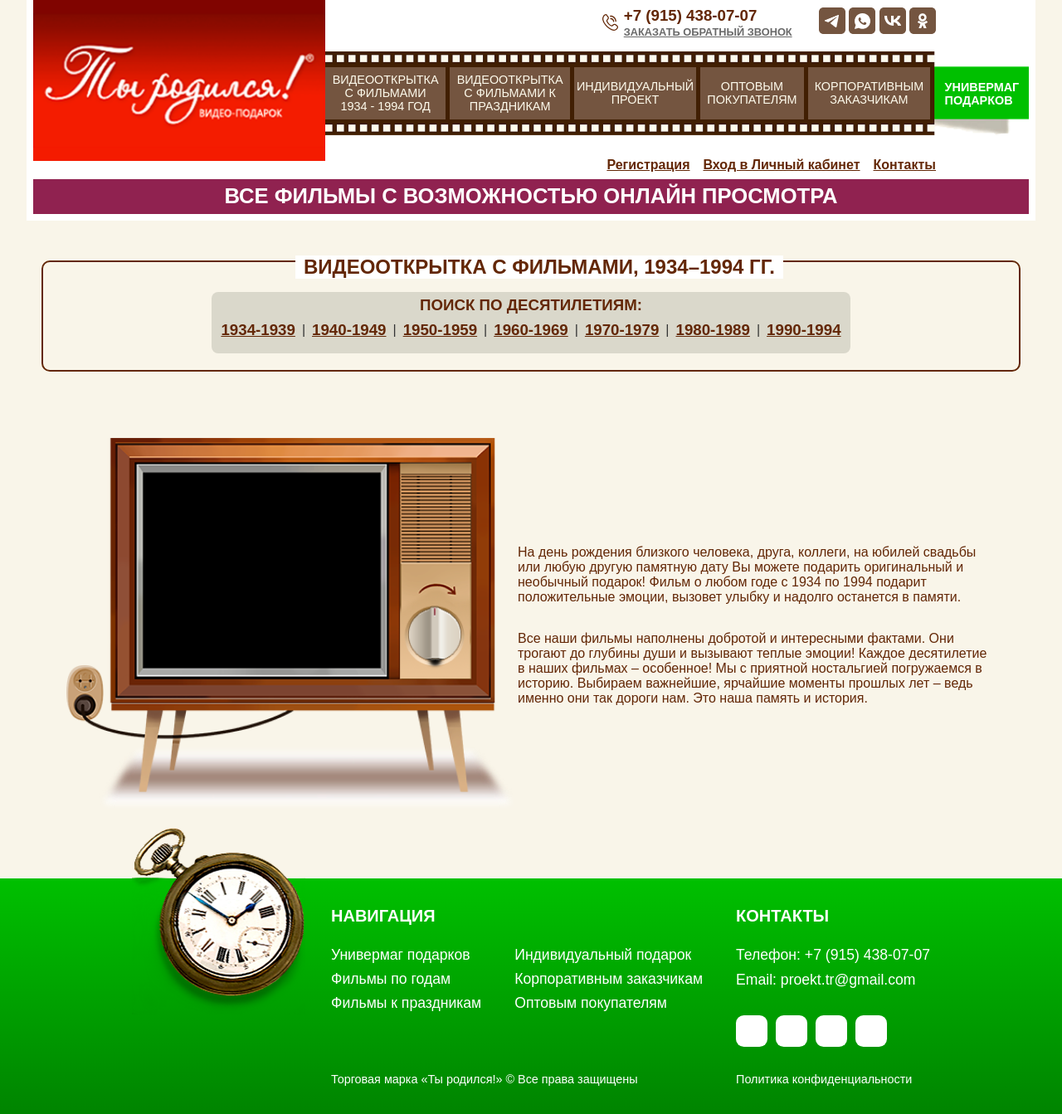
After one commit to sosiskakiller2005/ty-rodilsya, a PHP site: page /shop.html in a window 1280 px wide. The commit adds this page. Shown: the whole page at 83% size. Run offline with PHP 8.4, Linux system fonts and the light colour scheme; some libraries are stand-ins or nearby versions.

Commit message:
Добавлены стили для новой секции магазина видеопоздравлений и создана страница shop.html

```diff
--- a/assets/css/main.css
+++ b/assets/css/main.css
@@ -100,7 +100,6 @@ h1 {
     background-color: #DAD8CB;
     padding: 0.3em 0.7em 1.1em 0.7em;
     border-radius: 0.5em;
-    width: atuo;
     width: auto;
 }
 /* секция HEADER */
@@ -255,6 +254,7 @@ header {
     align-self: center;
     margin: 0 24em;
     gap: 3em;
+    align-items: stretch;
 }
 
 main {
@@ -331,11 +331,17 @@ main {
     margin: 0 auto;
     display: flex;
     width:75em;
+    max-height: 31em;
 }
 
 .info-article {
     display: flex;
     flex-direction: column;
+}
+
+#second-article {
+    /* margin-top: 2em; */
+    justify-content: center ;
 }
 
 .info-article-row {
@@ -345,7 +351,7 @@ main {
 .info-list {
     display: flex;
     flex-direction: column;
-    gap: 1em;
+    gap: 1.25em;
 }
 
 .info-list-item {
@@ -376,11 +382,16 @@ main {
 .cards-type-article {
     display: flex;
     flex-direction: column;
-    max-width: 31em;
-    max-height: 37em;
+    width: 31em;
+    height: 40em; /* Set a fixed height to make all articles the same height */
     align-self: center;
     align-items: center;
     gap: 2em;
+}
+
+.article-img {
+    width: 31em;
+    height: 20em;
 }
 
 .gift-ideas {
@@ -511,6 +522,60 @@ main {
     font-weight: 400;
     margin-top: 1em;
 }
+
+/* СЕКЦИЯ МАГАЗИНА ВИДЕООТКЫТОК */
+
+.years-videos {
+    position: relative;
+    border-radius: 10px; /* Закругление краев */
+    padding: 20px;
+    width: 71em; /* Или адаптивная ширина */
+    border: 2px solid var(--color-text); /* Тонкая коричневая граница */
+    align-items: center;
+    justify-content: center;
+    justify-items: center;
+    align-self: center;
+    gap: 1em;
+}
+
+.section-title {
+    position: absolute;
+    top: -0.5em; /* Поднимаем заголовок над контейнером */
+    left: 19em; /* Отступ слева */
+    background: white; /* Чтобы заголовок не сливался с границей */
+    padding: 0 10px;
+    font-weight: bold;
+}
+
+.years-container {
+    display: flex;
+    background-color: #DAD8CB;
+    padding: 0.3em 0.7em 1.1em 0.7em;
+    border-radius: 0.5em;
+    width: auto;
+    margin-top: 1em;
+}
+
+.years-search {
+    gap: 0.5em;
+    display: flex;
+    flex-direction: column;
+    align-items: center;
+    justify-content: center;
+    justify-items: center;
+    align-self: center;
+}
+
+.years {
+    display: flex;
+    gap: 0.5em;
+    align-items: center;
+    justify-content: center;
+    justify-items: center;
+    align-self: center;
+}
+
+/* КОНЕЦ СЕКЦИИ МАГАЗИНА ВИДЕООТКРЫТОК */
 
 /* Секция FOOTER  */
 footer {
--- /dev/null
+++ b/shop.html
@@ -0,0 +1,160 @@
+<!DOCTYPE html>
+<html lang="en">
+  <head>
+    <meta charset="UTF-8" />
+    <meta name="viewport" content="width=device-width, initial-scale=1.0" />
+    <title>Ты родился!</title>
+
+    <link rel="stylesheet" href="/assets/css/main.css" />
+    <link rel="stylesheet" href="https://use.fontawesome.com/releases/v5.8.1/css/all.css"
+        integrity="sha384-50oBUHEmvpQ+1lW4y57PTFmhCaXp0ML5d60M1M7uH2+nqUivzIebhndOJK28anvf" crossorigin="anonymous">
+  </head>
+  <body>
+    <div class="container">
+      <header>
+        <div class="header-container">
+            <a href="index.html">
+                <img class="logo" src="assets\img\pictures\LogoTyRod.png" alt="" />
+            </a>
+          <div class="container-right">
+            <div class="contact-info">
+              <div class="phone-info">
+                <h3>+7 (915) 438-07-07</h3>
+                <a class="call-link" href="">заказать обратный звонок</a>
+              </div>
+              <div class="socials">
+                <a href="" class="social-link">
+                    <img src="assets\img\icons\TgKor.png" alt="" />
+                </a>
+                <a href="" class="social-link">
+                    <img src="assets\img\icons\WatKor.png" alt="" />
+                </a>
+                <a href="" class="social-link">
+                    <img src="assets\img\icons\VkKor.png" alt="" />
+                </a>
+                <a href="" class="social-link">
+                    <img src="assets\img\icons\OKKor.png" alt="" />
+                </a>
+              </div>
+            </div>
+            <div class="nav">
+              <a href="shop.html" class="menu-button"
+                >ВИДЕООТКРЫТКА С фильмами 1934 - 1994 год</a>
+              <a href="" class="menu-button">ВИДЕООТКРЫТКА С фильмами к праздникам</a>
+              <a href="" class="menu-button">Индивидуальный Проект</a>
+              <a href="" class="menu-button">ОПТОВЫМ ПОКУПАТЕЛЯМ</a>
+              <a href="" class="menu-button">Корпоративным заказчикам</a>
+              <a href="" class="shop-link">универмаг подарков</a>
+            </div>
+            <div class="nav-links">
+                <a href="" class="header-nav-link">Регистрация</a>
+                <a href="" class="header-nav-link">Вход в Личный кабинет</a>
+                <a href="" class="header-nav-link">Контакты</a>
+            </div>
+          </div>
+        </div>
+        <div class="header-banner">
+          <h1 class="banner-text">Все фильмы с возможностью онлайн просмотра</h1>
+        </div>
+      </header>
+
+      <main>
+
+          <section class="years-videos">
+            <div class="section-title">
+                <h2>
+                    ВИДЕООТКРЫТКА С ФИЛЬМАМИ, 1934–1994 ГГ.
+                </h2>
+            </div>
+
+            <div class="years-container">
+                <div class="years-search">
+                    <h3>Поиск по десятилетиям:</h3>
+                    <div class="years">
+                        <h3><a href="">1934-1939</a></h3>
+                        |
+                        <h3><a href="">1940-1949</a></h3>
+                        |
+                        <h3><a href="">1950-1959</a></h3>
+                        |
+                        <h3><a href="">1960-1969</a></h3>
+                        |
+                        <h3><a href="">1970-1979</a></h3>
+                        |
+                        <h3><a href="">1980-1989</a></h3>
+                        |
+                        <h3><a href="">1990-1994</a></h3>
+
+                    </div>
+                </div>
+            </div>
+        </section>
+
+        <section class="TV-section">
+            <img src="assets/img/pictures/Televizor.png" alt="">
+            <article class="about-us">
+              <p>
+                На день рождения близкого человека, друга, коллеги, на юбилей свадьбы или любую другую памятную дату Вы можете подарить оригинальный и необычный подарок!
+                Фильм о любом годе с 1934 по 1994 подарит положительные эмоции, вызовет улыбку и надолго останется в памяти.
+              </p>
+              <p>Все наши фильмы наполнены добротой и интересными фактами. Они трогают до глубины души и вызывают теплые эмоции! Каждое десятилетие в наших фильмах – особенное!
+                Мы с приятной ностальгией погружаемся в историю. Выбираем важнейшие, ярчайшие моменты прошлых лет – ведь именно они так дороги нам. Это наша память и история.
+            </p>
+
+            </article>
+          </section>
+
+      </main>
+
+      </div>
+      <footer>
+        <div class="footer-container">
+          <div class="footer-left">
+              <img class="footer-left-image" src="assets/img/pictures/Clok.png" alt="Часы">
+          </div>
+          <div class="footer-center">
+              <h3 class="footer-center-title">Навигация</h3>
+              <div class="footer-center-content">
+                  <div class="footer-center-nav">
+                      <nav class="nav-left">
+                          <a class="nav-link" href="#">Универмаг подарков</a>
+                          <a class="nav-link" href="#">Фильмы по годам</a>
+                          <a class="nav-link" href="#">Фильмы к праздникам</a>
+                      </nav>
+                      <nav class="nav-right">
+                          <a class="nav-link" href="#">Индивидуальный подарок</a>
+                          <a class="nav-link" href="#">Корпоративным заказчикам</a>
+                          <a class="nav-link" href="#">Оптовым покупателям</a>
+                      </nav>
+                  </div>
+                  <p class="footer-copyright">Торговая марка «Ты родился!» © Все права защищены</p>
+              </div>
+          </div>
+          <div class="footer-right">
+              <h3 class="footer-right-title">Контакты</h3>
+              <div class="footer-right-content">
+                  <div class="footer-right-contacts">
+                      <a class="contacts-phone" href="tel:+79154380707">Телефон: +7 (915) 438-07-07</a>
+                      <a class="contacts-email" href="mailto:proekt.tr@gmail.com">Email: proekt.tr@gmail.com</a>
+                  </div>
+                  <div class="footer-right-socials">
+                      <a class="footer-social-link" href="#">
+                          <i class="fa-brands fa-telegram"></i>
+                      </a>
+                      <a class="footer-social-link" href="#">
+                          <i class="fa-brands fa-whatsapp"></i>
+                      </a>
+                      <a class="footer-social-link" href="#">
+                          <i class="fa-brands fa-vk"></i>
+                      </a>
+                      <a class="footer-social-link" href="#">
+                          <i class="fa-brands fa-odnoklassniki"></i>
+                      </a>
+                  </div>
+                  <a href="#" class="footer-right-privacy">Политика конфиденциальности</a>
+              </div>
+          </div>
+      </footer>
+      <script src="/assets/js/script.js" defer></script>
+    </body>
+  </html>
```
